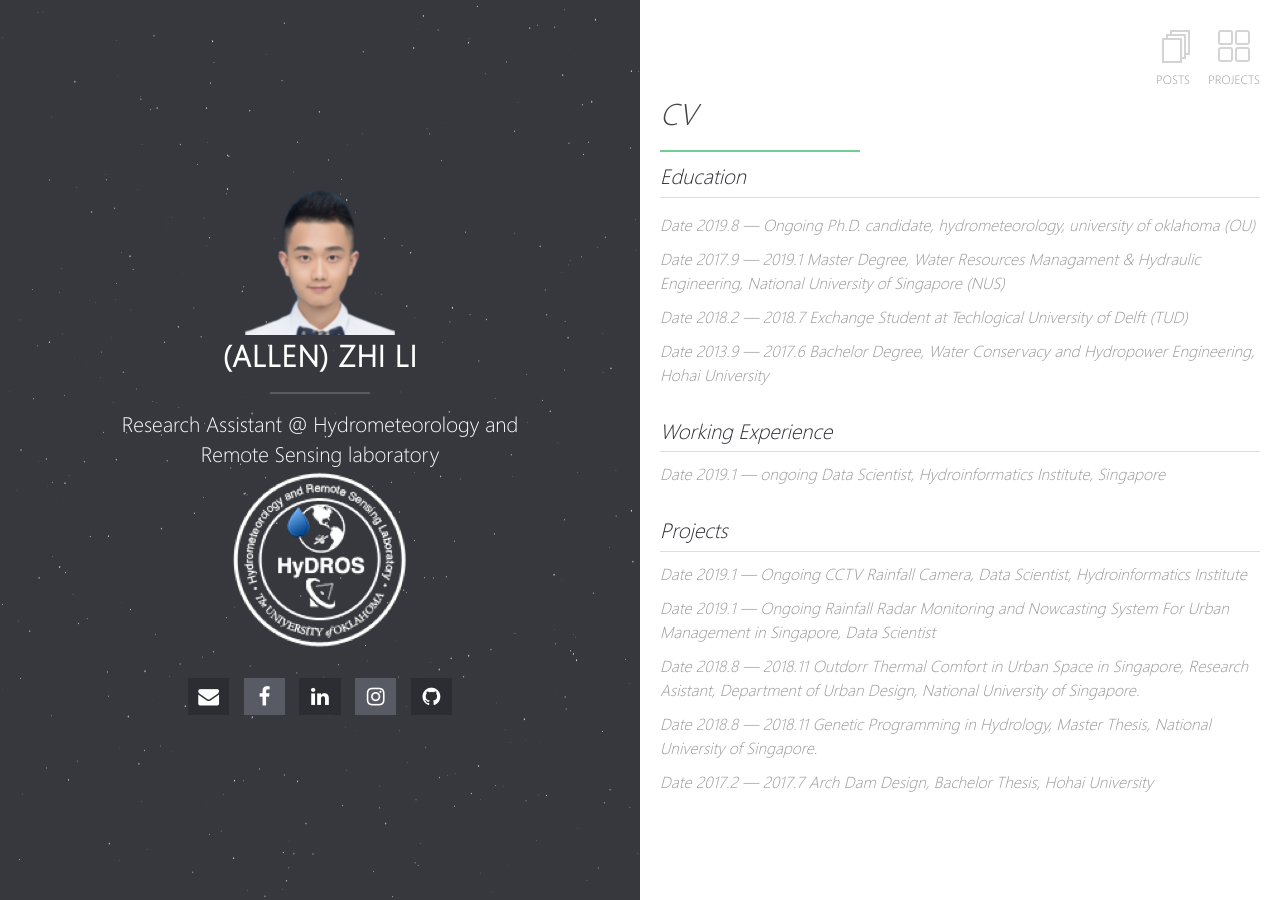
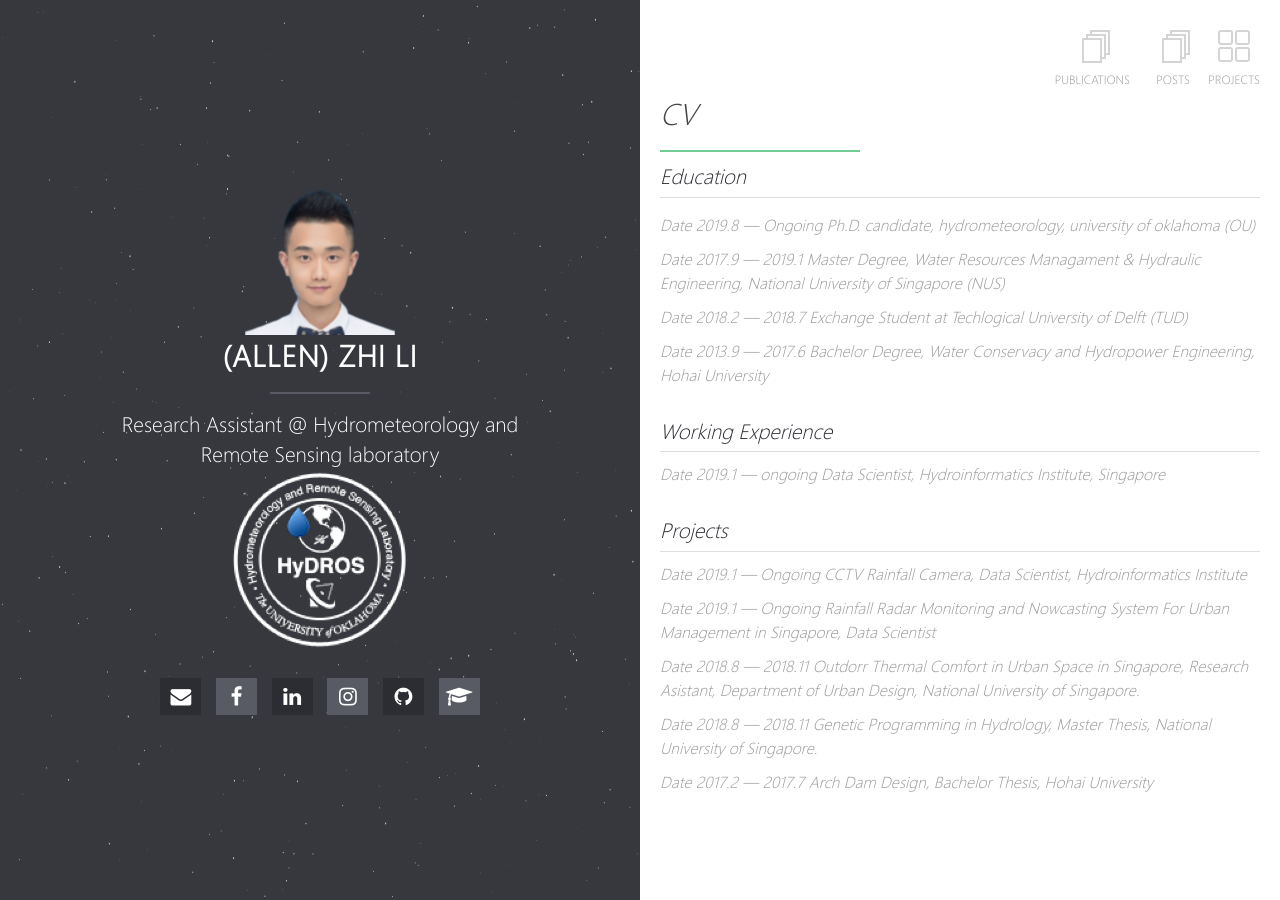
Before and after one commit to chrimerss/homepage, a Jekyll site: the page built from index.md, in a window 1280 px wide. Built offline with Jekyll 4.4.1, drawn with Linux system fonts in a browser that asks for light colours; our own code applies the rules of GitHub Pages for plain Markdown files.

Commit message:
add publications and google scholar icon

```diff
--- a/_config.yml
+++ b/_config.yml
@@ -37,7 +37,7 @@ facebook:           Allen Lee
 github:             chrimerss
 #stackoverflow:     123456/username   from a "http://stackoverflow.com/users/123456/username" link
 linkedin:          Zhi Li
-Wechat:            chrimerss
+scholar:            Zhi Li
 #xing:              username
 instagram:          chrimerss
 #lastfm:            username
--- a/_includes/social-links.html
+++ b/_includes/social-links.html
@@ -23,5 +23,8 @@
   {% if site.keybase %}<li><a class="social-btn" href="https://keybase.io/{{ site.keybase }}" target="_blank" rel="noopener noreferrer"><i class="fa fa-fw fa-key"></i></a></li>{% endif %}
   {% if site.xmpp %}<li><a class="social-btn" href="xmpp:{{ site.xmpp }}" target="_blank" rel="noopener noreferrer"><i class="fa fa-fw fa-lightbulb-o"></i></a></li>{% endif %}
   {% if site.hackernews %}<li><a class="social-btn" href="https://news.ycombinator.com/user?id={{ site.hackernews }}" target="_blank" rel="noopener noreferrer"><i class="fa fa-fw fa-hacker-news"></i></a></li>{% endif %}
-<!--   {% if site.Wechat %}<li><a class="wechat" href="" target="_blank"><img src="{{site.images/wechat.png}}"></a><i class='wechat'></i></li>{% endif %} -->
+  <!-- {% if site.scholar %}<li><a class="social-btn" href="https://scholar.google.com.sg/citations?user=JQ7mr1QAAAAJ&hl=en" target="_blank"><img src="https://www.pngitem.com/pimgs/m/23-233715_google-scholar-logo-png-transparent-png.png" width="10 px" height= "10 px"></a><i class='scholar'></i></li> -->
+  {% if site.scholar %}<li><a class="social-btn" href="https://scholar.google.com.sg/citations?user=JQ7mr1QAAAAJ&hl=en" target="_blank" rel="noopener noreferrer"><i class="fa fa-fw fa-graduation-cap"></i></a></li>{% endif %}
+  {% endif %}
+
 </ul>
--- a/_layouts/home.html
+++ b/_layouts/home.html
@@ -26,6 +26,8 @@ layout: compress
   </div>
 
   <div class="block-right" >
+    <a href="{{ site.url }}/publications" title="publications" class="pub-menu-icon"></a>
+    <span class="pub-link">PUBLICATIONS</span>
     <a href="{{ site.url }}/posts" title="posts" class="posts-menu-icon"></a>
     <span class="posts-link">POSTS</span>
     <a title="project" class="projects-menu-icon">
--- a/assets/_sass/_site.scss
+++ b/assets/_sass/_site.scss
@@ -47,7 +47,7 @@ canvas {
 }
 
 .hydro {
-//  position: absolute;
+ position: absolute;
  width: 100px;
  height: 100px;
 
@@ -111,6 +111,43 @@ canvas {
   }
 }
 
+.pub-menu-icon {
+  position: absolute;
+  top: 30px;
+  right: 170px;
+  width: 20px;
+  height: 25px;
+  border: 2px solid $gray;
+  background: $white;
+  &:before {
+    content: 'P';
+    width: 20px;
+    height: 25px;
+    position: absolute;
+    right: 2px;
+    border: 2px solid $gray;
+    top: 2px;
+    background: $white;
+  }
+  &:after {
+    content: '';
+    width: 20px;
+    height: 25px;
+    border: 2px solid $gray;
+    position: absolute;
+    right: 6px;
+    top: 6px;
+    background: $white;
+  }
+  &:hover {
+    border-color: $green;
+    &:before,
+    &:after {
+      border-color: $green;
+    }
+  }
+}
+
 .posts-menu-icon {
   position: absolute;
   top: 30px;
@@ -148,12 +185,17 @@ canvas {
   }
 }
 
+.pub-link,
 .posts-link,
 .projects-link {
   position: absolute;
   top: 73px;
   font-size: 12px;
   color: darken($white, 40);
+}
+
+.pub-link {
+  right: 150px;
 }
 
 .posts-link {
```
Also changed, not shown: _layouts/publications.html (added, +40 -0 lines), _pages/publications.md (added, +16 -0 lines), 5 other files.
